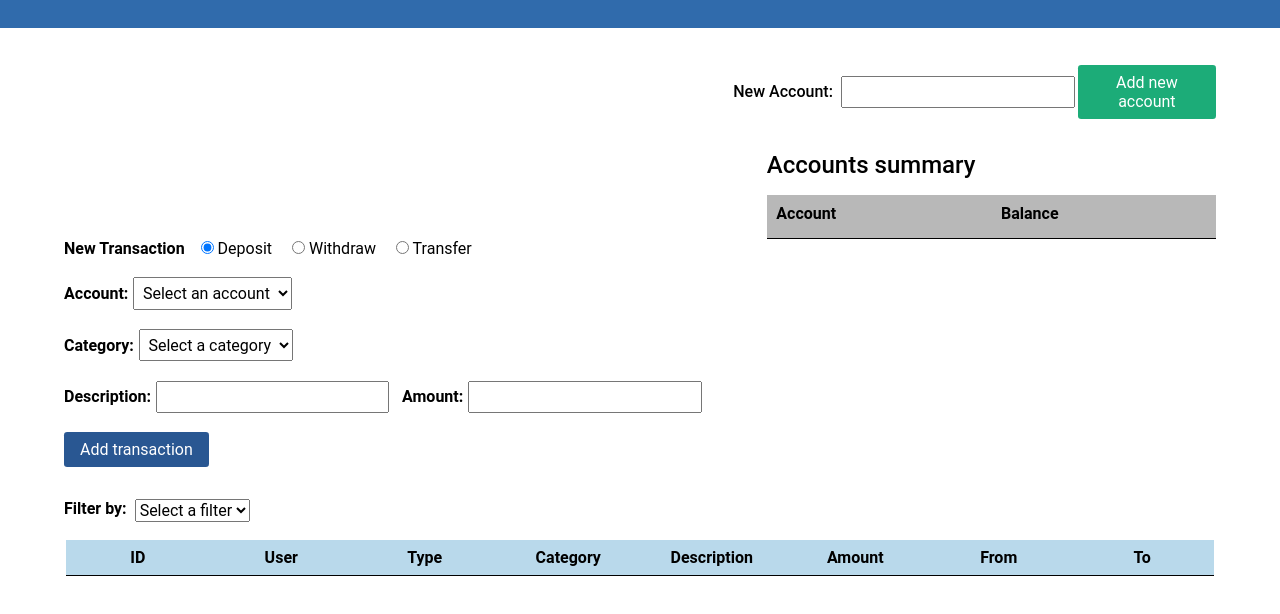
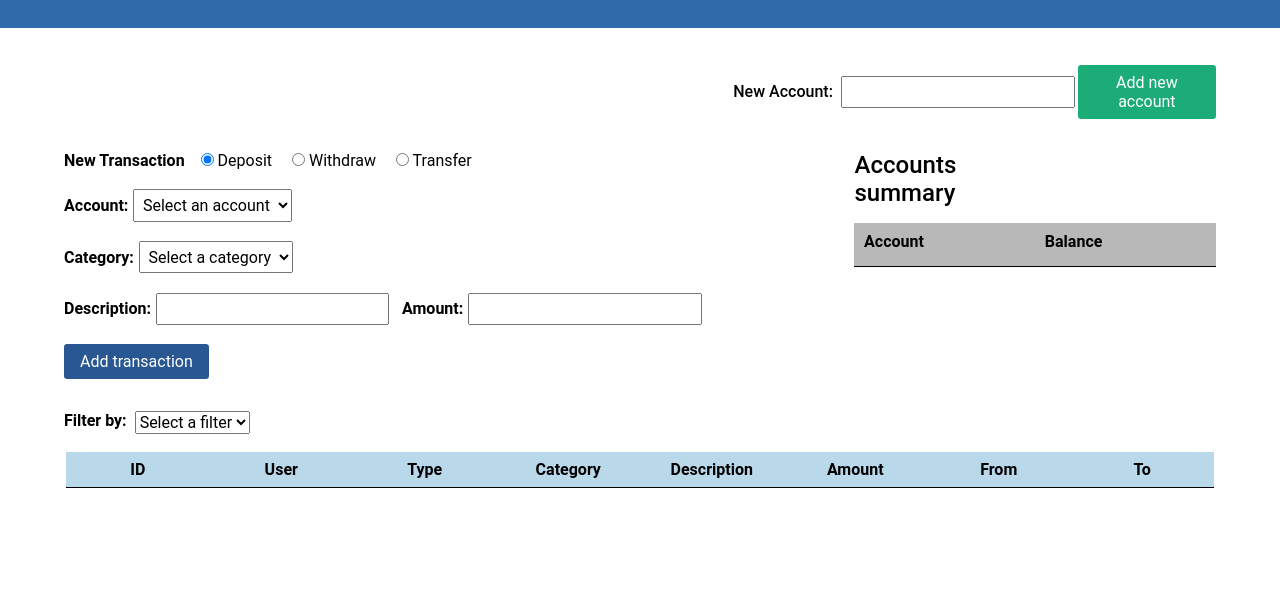
Before and after one commit to adlascio-instructor/my-trakr-devsquaddmk, a website with bundled scripts: page frontend/index.html in a window 1280 px wide. Shown: the part 92-706 px from the top of the page. Built offline with nearby package versions, Linux system fonts and the light colour scheme; no server answers.

Commit message:
SASS ok.

```diff
--- a/frontend/sass/index.scss
+++ b/frontend/sass/index.scss
@@ -34,10 +34,14 @@ header {
 }
 
 main {
-    display: flex;
-    flex-direction: column;
-    block-size: block;
+    // display: flex;
+    // flex-direction: column;
+    // block-size: block;
     width: 100%;
+    display: grid;
+    // grid-template-columns: repeat(2, minmax(min-content, max-content));
+    grid-template-rows: repeat(5, minmax(min-content, max-content));
+    grid-template-areas: "accounts accounts" "transactions summary" "transactions summary" "filter filter" "table table";
 
     padding: {
         top: 2.3rem;
@@ -52,6 +56,7 @@ main {
         align-items: center;
         justify-content: flex-end;
         margin-bottom: 2rem;
+        grid-area: accounts;
         #accountForm {
             display: flex;
             align-items: center;
@@ -94,12 +99,13 @@ main {
         }
     }
     .summaryAccounts {
-        display: flex;
-        flex-direction: column;
-        justify-content: center;
-        align-items: flex-end;
+        // display: flex;
+        // flex-direction: column;
+        // justify-content: center;
+        // align-items: flex-end;
+        grid-area: summary;
         ul{
-            width: 39%;
+            // width: 39%;
             display: flex;
             flex-direction: column;
 
@@ -140,7 +146,7 @@ main {
         }
         .accountsInfo{
             display: flex;
-            width: 39%;
+            // width: 39%;
             height: 5.5vh;
             justify-content: space-between;
             margin-top: 1rem;
@@ -162,6 +168,7 @@ main {
     }
     .transactionsContainer {
         margin-bottom: 2rem;
+        grid-area: transactions;
         #transactionsForm {
             .typeTransactions {
                 display: flex;
@@ -300,6 +307,7 @@ main {
     table {
         margin-top: 1rem;
         width: 100%;
+        grid-area: table;
 
         tbody {
             width: 100%;
@@ -339,6 +347,7 @@ main {
     }
     .filters{
         display: flex;
+        grid-area: filter;
         h3{
             margin-right: 0.5rem;
         }
```
Also changed, not shown: frontend/sass/index.css.
